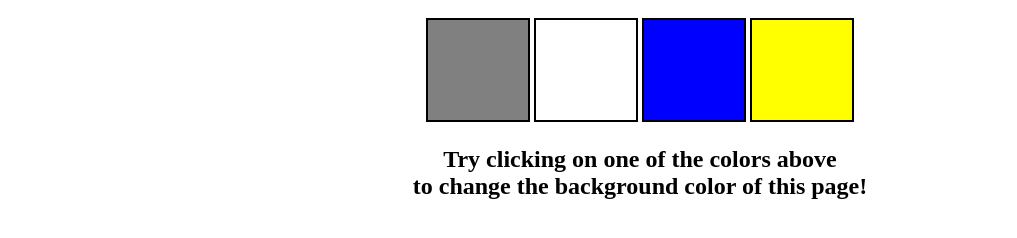
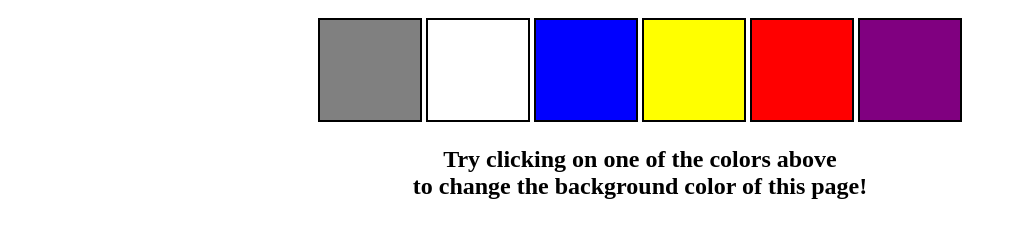
Before and after one commit to bikashofficial99/COLOR_CHANGER, a plain HTML site: page index.html in a window 1280 px wide. Shown: the part 166-404 px from the top of the page, without its empty margins (0-1017 px from the left). Drawn offline with Linux system fonts and the light colour scheme.

Commit message:
more 2 color added

```diff
--- a/index.html
+++ b/index.html
@@ -15,23 +15,13 @@
       >
     </nav>
     <div class="canvas">
-      <!-- <a
-        style="
-          background-color: #fff;
-          padding: 10px 30px;
-          border-radius: 8px;
-          color: #212121;
-          text-decoration: none;
-          border: 2px solid #212121;
-        "
-        href="../index.html"
-        >Back to Home Page</a
-      > -->
       <h1>Color Scheme Switcher</h1>
       <span class="button" id="grey"></span>
       <span class="button" id="white"></span>
       <span class="button" id="blue"></span>
       <span class="button" id="yellow"></span>
+      <span class="button" id="red"></span>
+      <span class="button" id="purple"></span>
       <h2>
         Try clicking on one of the colors above
         <span>to change the background color of this page!</span>
@@ -57,6 +47,12 @@ buttons.forEach(function(button){
           if (e.target.id === 'yellow') {
             body.style.backgroundColor = e.target.id;
           }
+          if (e.target.id === 'red') {
+            body.style.backgroundColor = e.target.id;
+          }
+          if (e.target.id === 'purple') {
+            body.style.backgroundColor = e.target.id;
+          }
 
         });
       });
--- a/style.css
+++ b/style.css
@@ -28,3 +28,9 @@ span {
   #yellow {
     background: yellow;
   }
+  #red {
+    background: red;
+  }
+  #purple {
+    background: purple;
+  }
```
